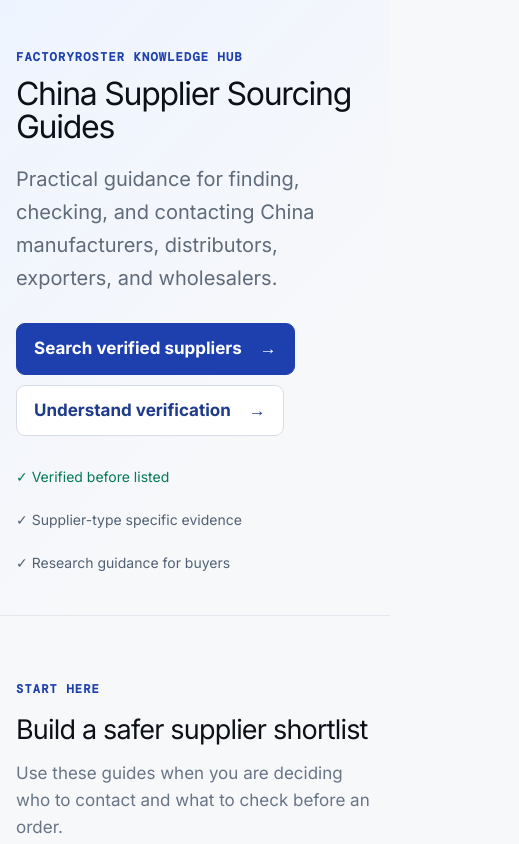
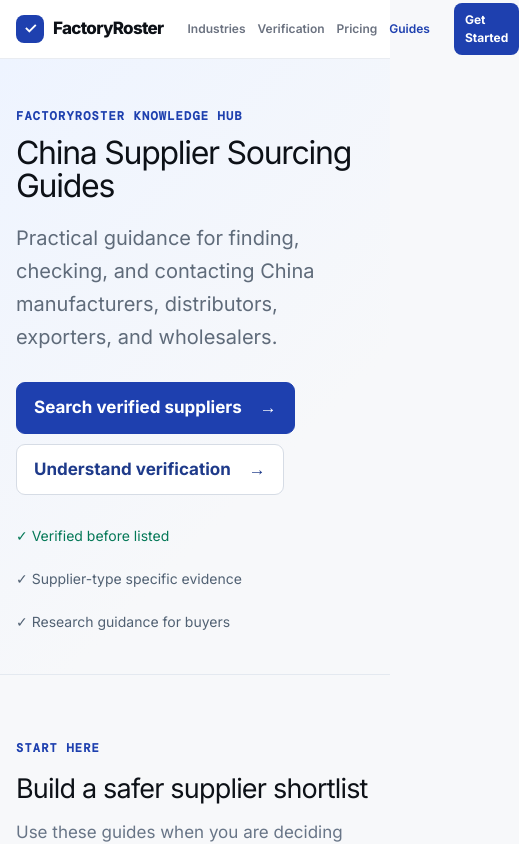
Before and after one commit to jwx1250-source/FactoryRoster2.0, a Next.js app: page /guides in a window 390 px wide. Shown: the top 844 px of the page, 519 px wide, since content can reach past the window. Built offline with nearby package versions, Linux system fonts and the light colour scheme; no server answers; a web font is replaced by a local one.

Commit message:
fix: add site navigation to guides

```diff
--- a/app/globals.css
+++ b/app/globals.css
@@ -38,6 +38,16 @@
 body [style*="font-size:14px"]:not(h1):not(h1 *) { font-size: 15px !important; }
 body [style*="font-size:14.5px"]:not(h1):not(h1 *) { font-size: 15.5px !important; }
 body [style*="font-size:15px"]:not(h1):not(h1 *) { font-size: 16px !important; }
+
+.site-header { position: sticky; top: 0; z-index: 40; background: rgba(255,255,255,.97); backdrop-filter: blur(8px); border-bottom: 1px solid #E9ECF1; }
+.site-header-inner { max-width: 1280px; height: 64px; margin: 0 auto; padding: 0 24px; display: flex; align-items: center; justify-content: space-between; gap: 24px; }
+.site-brand { display: inline-flex; align-items: center; gap: 9px; color: #0D1117; text-decoration: none; font-size: 20px; font-weight: 800; letter-spacing: -.7px; }
+.site-brand-mark { width: 30px; height: 30px; display: grid; place-items: center; border-radius: 8px; background: #1E40AF; color: #fff; font-size: 15px; }
+.site-nav, .site-header-actions { display: flex; align-items: center; gap: 28px; }
+.site-nav a, .site-sign-in { color: #6B7280; text-decoration: none; font-size: 14px; font-weight: 600; }
+.site-nav a.active, .site-nav a:hover, .site-sign-in:hover { color: #1E40AF; }
+.site-start { padding: 9px 16px; border-radius: 8px; background: #1E40AF; color: #fff; text-decoration: none; font-size: 14px; font-weight: 700; }
+
 body [style*="font-size:15.5px"]:not(h1):not(h1 *) { font-size: 16.5px !important; }
 body [style*="font-size:16px"]:not(h1):not(h1 *) { font-size: 17px !important; }
 body [style*="font-size:17px"]:not(h1):not(h1 *) { font-size: 18px !important; }
@@ -116,6 +126,14 @@
 .admin-badge.warn { background: #fff7ed; color: #c2410c; }
 
 @media (max-width: 768px) {
+  .site-header-inner { height: 58px; padding: 0 16px; }
+  .site-brand { font-size: 17px; }
+  .site-brand-mark { width: 28px; height: 28px; }
+  .site-nav { gap: 12px; }
+  .site-nav a { font-size: 12px; }
+  .site-header-actions { gap: 8px; }
+  .site-sign-in { display: none; }
+  .site-start { padding: 8px 11px; font-size: 12px; }
   .admin-root { padding: 12px; }
   .admin-shell { padding: 18px 14px; border-radius: 10px; }
   .admin-heading { flex-direction: column; }
--- a/app/guides/[guideSlug]/page.tsx
+++ b/app/guides/[guideSlug]/page.tsx
@@ -6,6 +6,7 @@
 import { createSupabaseAdminClient } from "@/lib/supabase/admin";
 import { getGuideBySlug, getRelatedGuides, mergeGuides, type GuideDatabaseRow, type GuideRecord } from "@/lib/guides";
 import { siteUrl } from "@/lib/site";
+import SiteHeader from "@/components/site-header";
 
 async function getGuide(slug: string): Promise<GuideRecord | undefined> {
   try {
@@ -42,5 +43,5 @@
   const breadcrumbItems = [{ name: "Home", href: "/" }, { name: "Guides", href: "/guides" }, { name: guide.title, href: `/guides/${guide.slug}` }];
   const articleJsonLd = { "@context": "https://schema.org", "@type": "Article", "@id": `${siteUrl}/guides/${guide.slug}#article`, headline: guide.title, description: guide.summary, datePublished: guide.publishedAt, dateModified: guide.updatedAt || guide.publishedAt, mainEntityOfPage: `${siteUrl}/guides/${guide.slug}`, author: { "@type": "Organization", name: "FactoryRoster", url: siteUrl }, publisher: { "@type": "Organization", name: "FactoryRoster", url: siteUrl } };
   const publishedLabel = guide.updatedAt ? "Updated" : "Published";
-  return <main className="guide-detail"><Breadcrumbs items={breadcrumbItems} /><script type="application/ld+json" dangerouslySetInnerHTML={{ __html: JSON.stringify(articleJsonLd) }} /><article className="guide-article"><Link className="guide-back" href="/guides">← All sourcing guides</Link><header className="guide-article-header"><p className="admin-kicker">{guide.topic}</p><h1>{guide.title}</h1><p className="guide-summary">{guide.summary}</p><div className="guide-meta"><span>{guide.readTime} min read</span><span>{publishedLabel} {new Intl.DateTimeFormat("en-US", { dateStyle: "medium" }).format(new Date(guide.updatedAt || guide.publishedAt))}</span><span>FactoryRoster Knowledge Hub</span></div></header><GuideContent guide={guide} /><GuideCtas guide={guide} related={related} /></article></main>;
+  return <><SiteHeader active="Guides" /><main className="guide-detail"><Breadcrumbs items={breadcrumbItems} /><script type="application/ld+json" dangerouslySetInnerHTML={{ __html: JSON.stringify(articleJsonLd) }} /><article className="guide-article"><Link className="guide-back" href="/guides">← All sourcing guides</Link><header className="guide-article-header"><p className="admin-kicker">{guide.topic}</p><h1>{guide.title}</h1><p className="guide-summary">{guide.summary}</p><div className="guide-meta"><span>{guide.readTime} min read</span><span>{publishedLabel} {new Intl.DateTimeFormat("en-US", { dateStyle: "medium" }).format(new Date(guide.updatedAt || guide.publishedAt))}</span><span>FactoryRoster Knowledge Hub</span></div></header><GuideContent guide={guide} /><GuideCtas guide={guide} related={related} /></article></main></>;
 }
--- a/app/guides/page.tsx
+++ b/app/guides/page.tsx
@@ -3,6 +3,7 @@
 import { createSupabaseAdminClient } from "@/lib/supabase/admin";
 import { guideClusters, guideRoadmap, mergeGuides, type GuideDatabaseRow, type GuideRecord } from "@/lib/guides";
 import { siteUrl } from "@/lib/site";
+import SiteHeader from "@/components/site-header";
 
 export const metadata: Metadata = {
   title: "China Supplier Sourcing Guides",
@@ -27,7 +28,7 @@
   const popular = popularSlugs.map((slug) => guides.find((guide) => guide.slug === slug)).filter((guide): guide is GuideRecord => Boolean(guide));
   const grouped = new Map(guideClusters.map((cluster) => [cluster.id, guides.filter((guide) => guide.clusterId === cluster.id)]));
 
-  return <main className="guides-hub">
+  return <><SiteHeader active="Guides" /><main className="guides-hub">
     <section className="guides-hero"><div className="guides-shell">
       <p className="admin-kicker">FACTORYROSTER KNOWLEDGE HUB</p>
       <h1>China Supplier Sourcing Guides</h1>
@@ -40,5 +41,5 @@
       <section className="guides-clusters"><div className="guides-section-heading"><p className="admin-kicker">BROWSE BY SOURCING STAGE</p><h2>Find the next question to answer</h2></div><div className="guide-cluster-grid">{guideClusters.map((cluster) => { const items = grouped.get(cluster.id) ?? []; const roadmap = guideRoadmap.filter((item) => item.clusterId === cluster.id); const visibleRoadmap = [...roadmap.filter((item) => item.status !== "planned"), ...roadmap.filter((item) => item.status === "planned")]; const displayLimit = ["quality", "shipping", "locations"].includes(cluster.id) ? 5 : 4; return <section className="guide-cluster" key={cluster.id}><div><span className="guide-cluster-index">{String(roadmap.length).padStart(2, "0")}</span><h3>{cluster.title}</h3><p>{cluster.description}</p></div><div className="guide-cluster-links">{visibleRoadmap.slice(0, displayLimit).map((item) => { const guide = items.find((candidate) => candidate.slug === item.slug); return guide ? <Link href={`/guides/${guide.slug}`} key={item.slug}>{guide.title}<span>→</span></Link> : <span className="guide-planned" key={item.slug}>{item.title}<small>Planned</small></span>; })}</div></section>; })}</div></section>
       {popular.length > 0 && <section className="guides-popular"><div className="guides-section-heading"><p className="admin-kicker">POPULAR PRACTICAL GUIDES</p><h2>Useful before your next supplier conversation</h2></div><div className="guides-card-grid">{popular.map((guide) => <Link href={`/guides/${guide.slug}`} className="guide-card" key={guide.slug}><span className="guide-card-topic">{guide.topic}</span><h3>{guide.title}</h3><p>{guide.summary}</p><em>{guide.readTime} min read →</em></Link>)}</div></section>}
     </div>
-  </main>;
+  </main></>;
 }
--- /dev/null
+++ b/components/site-header.tsx
@@ -0,0 +1,12 @@
+import Link from "next/link";
+
+const links = [
+  ["Industries", "/industries"],
+  ["Verification", "/verification"],
+  ["Pricing", "/pricing"],
+  ["Guides", "/guides"],
+] as const;
+
+export default function SiteHeader({ active }: { active?: string }) {
+  return <header className="site-header"><div className="site-header-inner"><Link href="/" className="site-brand"><span className="site-brand-mark">✓</span><span>FactoryRoster</span></Link><nav aria-label="Primary navigation" className="site-nav">{links.map(([label, href]) => <Link key={href} href={href} className={active === label ? "active" : undefined}>{label}</Link>)}</nav><div className="site-header-actions"><Link href="/sign-in" className="site-sign-in">Sign In</Link><Link href="/get-started" className="site-start">Get Started</Link></div></div></header>;
+}
```
